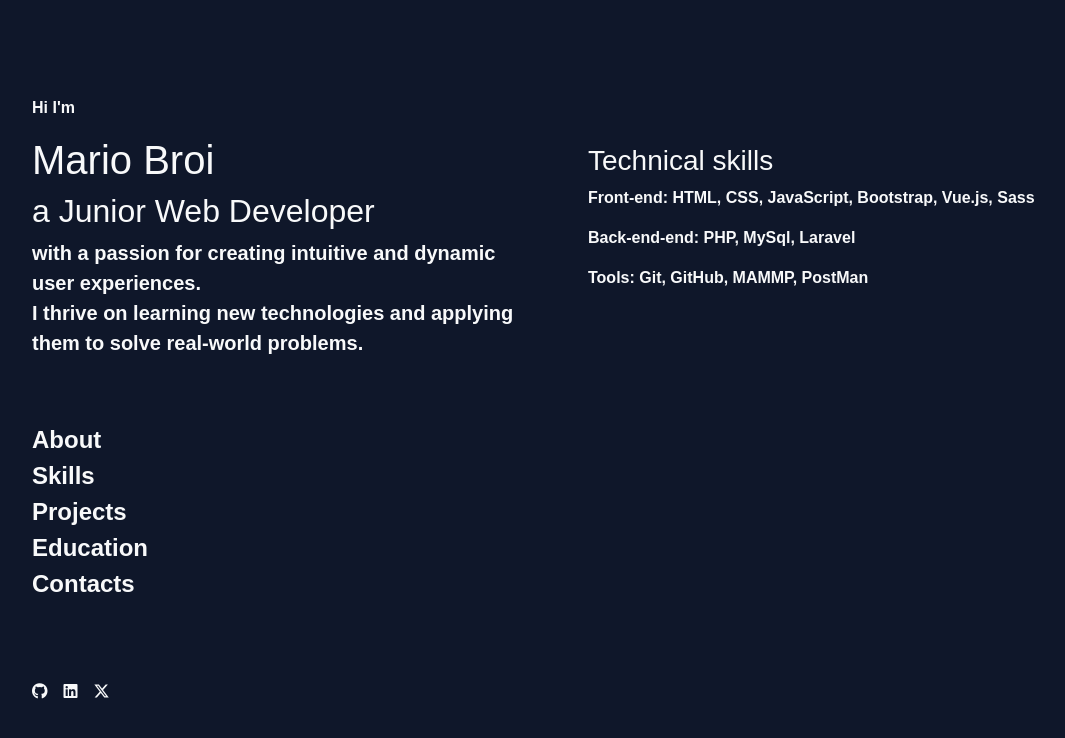
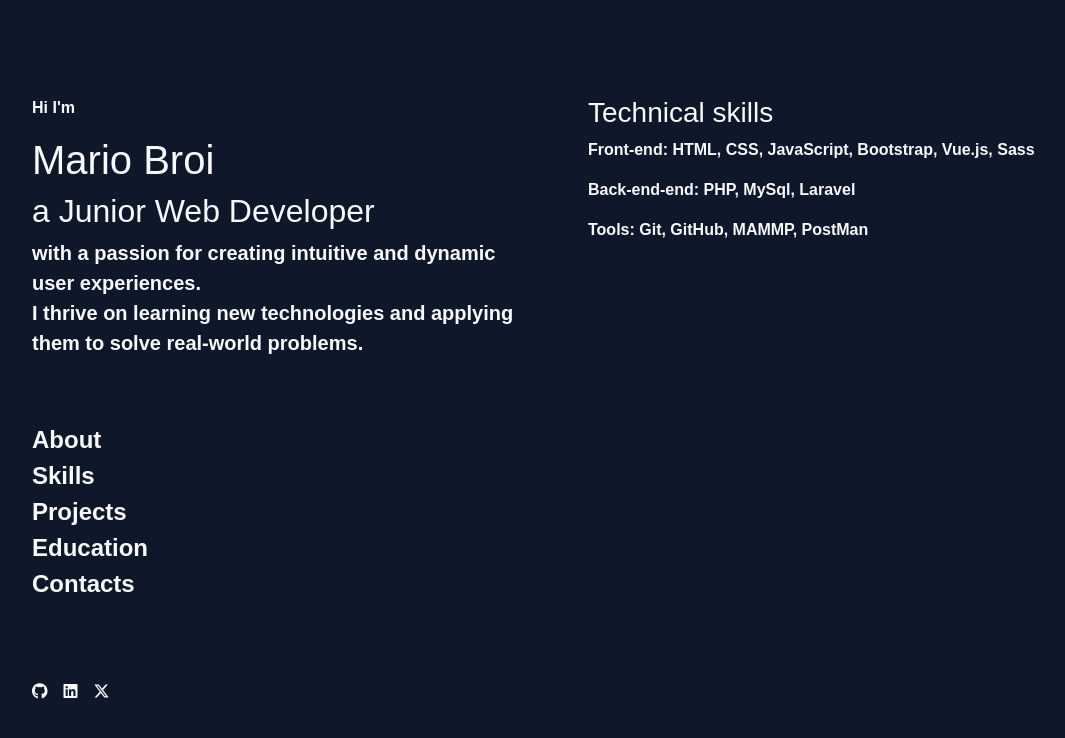
Before and after one commit to MarioBroi/vite-boolfolio, a Vue app: page /skill in a window 1280 px wide. Shown: the top 738 px of the page, without its empty margins (64-1129 px from the left). Built offline with nearby package versions, Linux system fonts and the light colour scheme; a web font is replaced by a local one.

Commit message:
remove padding for education, projects and skills pages

```diff
--- a/src/views/AppEducation.vue
+++ b/src/views/AppEducation.vue
@@ -5,7 +5,7 @@ export default {
 </script>
 
 <template>
-    <div class="education pt-5" id="edu">
+    <div class="education" id="edu">
         <h3>Education</h3>
         <p>
             Currently enrolled in the Boolean online course, specializing in web development
--- a/src/views/AppProjects.vue
+++ b/src/views/AppProjects.vue
@@ -43,7 +43,7 @@ export default {
 </script>
 
 <template>
-    <div class="projects pt-5" id="proj">
+    <div class="projects" id="proj">
         <h3 class="text-center pb-2">My projects</h3>
         <div class="row row-cols-3 g-3" v-if="!loading">
             <div class="col" v-for="project in projects.data">
--- a/src/views/AppSkill.vue
+++ b/src/views/AppSkill.vue
@@ -5,7 +5,7 @@ export default {
 </script>
 
 <template>
-    <div class="technical-skills pt-5" id="tech">
+    <div class="technical-skills" id="tech">
         <h3>Technical skills</h3>
         <ul class="list-unstyled">
             <li>
```
